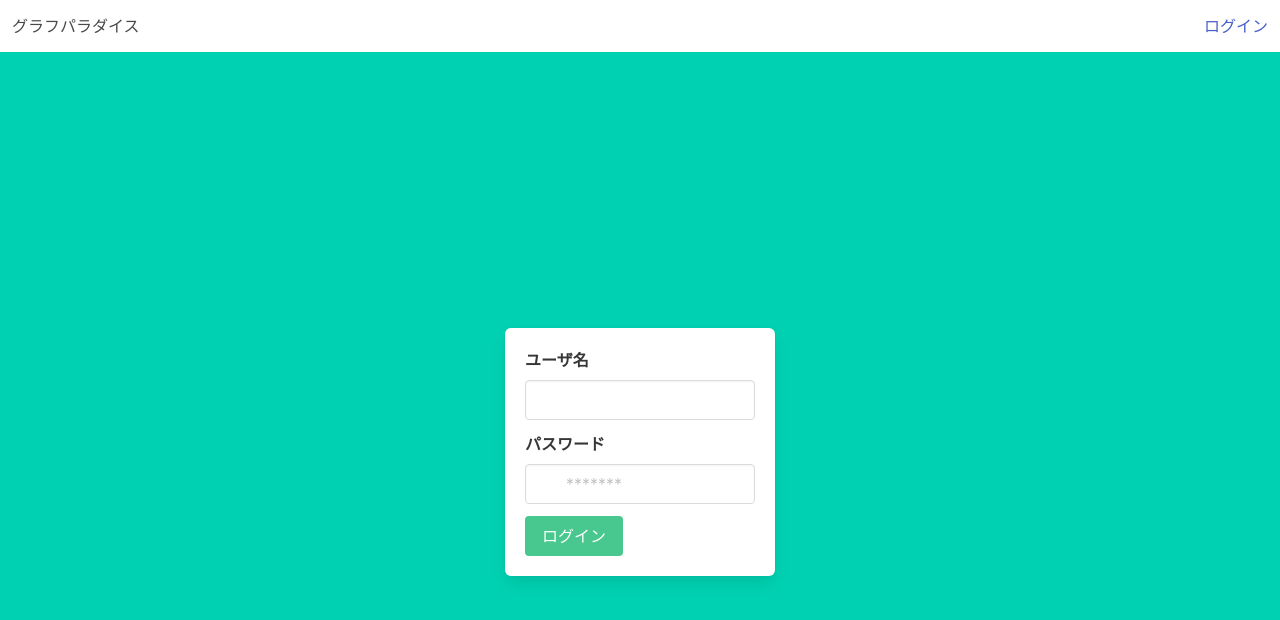
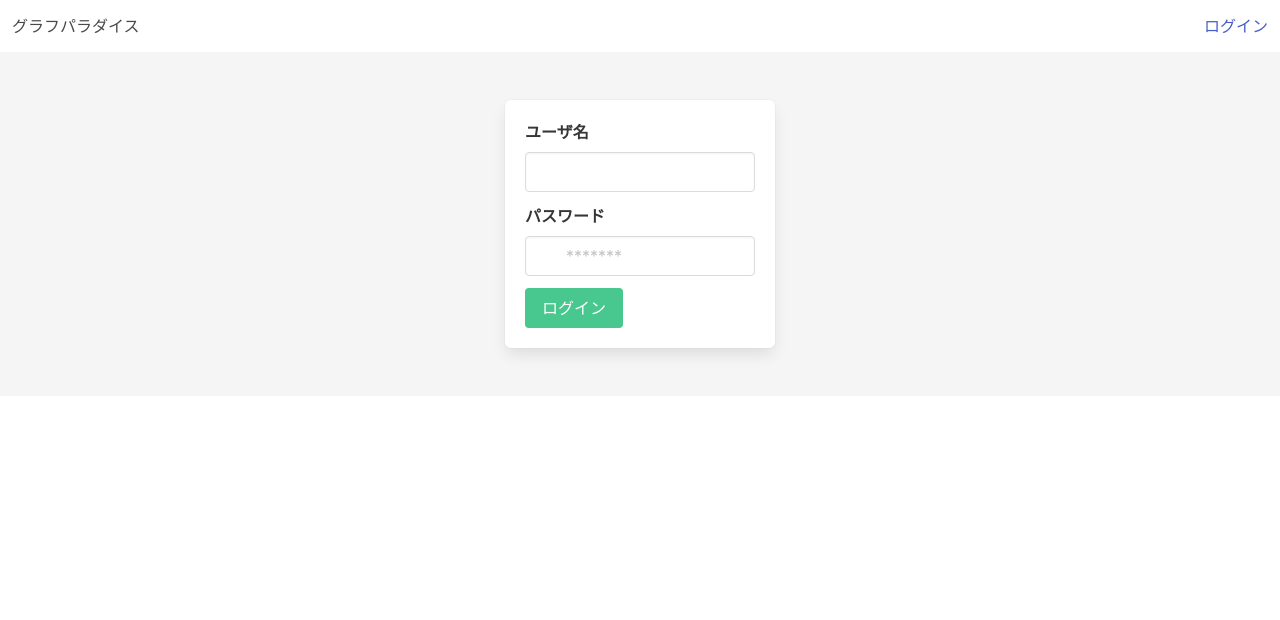
Before and after one commit to takuyanagai0213/GraphParadiseFront, a Vue app: page /login in a window 1280 px wide. Shown: the top 620 px of the page. Built offline with nearby package versions, Linux system fonts and the light colour scheme.

Commit message:
背景色を変更

```diff
--- a/src/views/auth/Login.vue
+++ b/src/views/auth/Login.vue
@@ -1,7 +1,7 @@
 <template>
   <Header/>
 
-<section class="hero is-primary is-fullheight">
+<section class="hero is-primary has-background-light">
   <div class="hero-body">
     <div class="container">
       <div class="columns is-centered">
```
